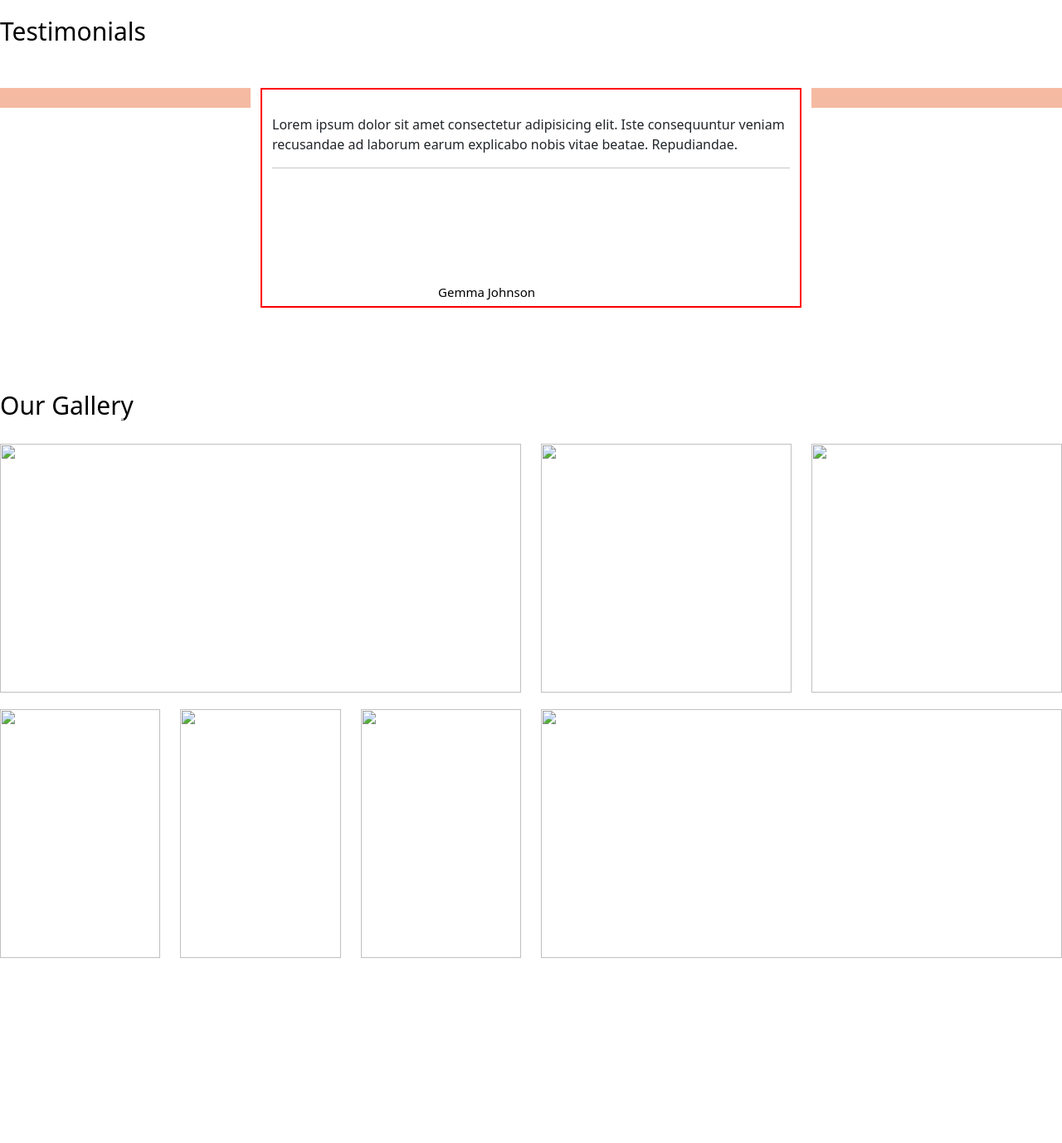
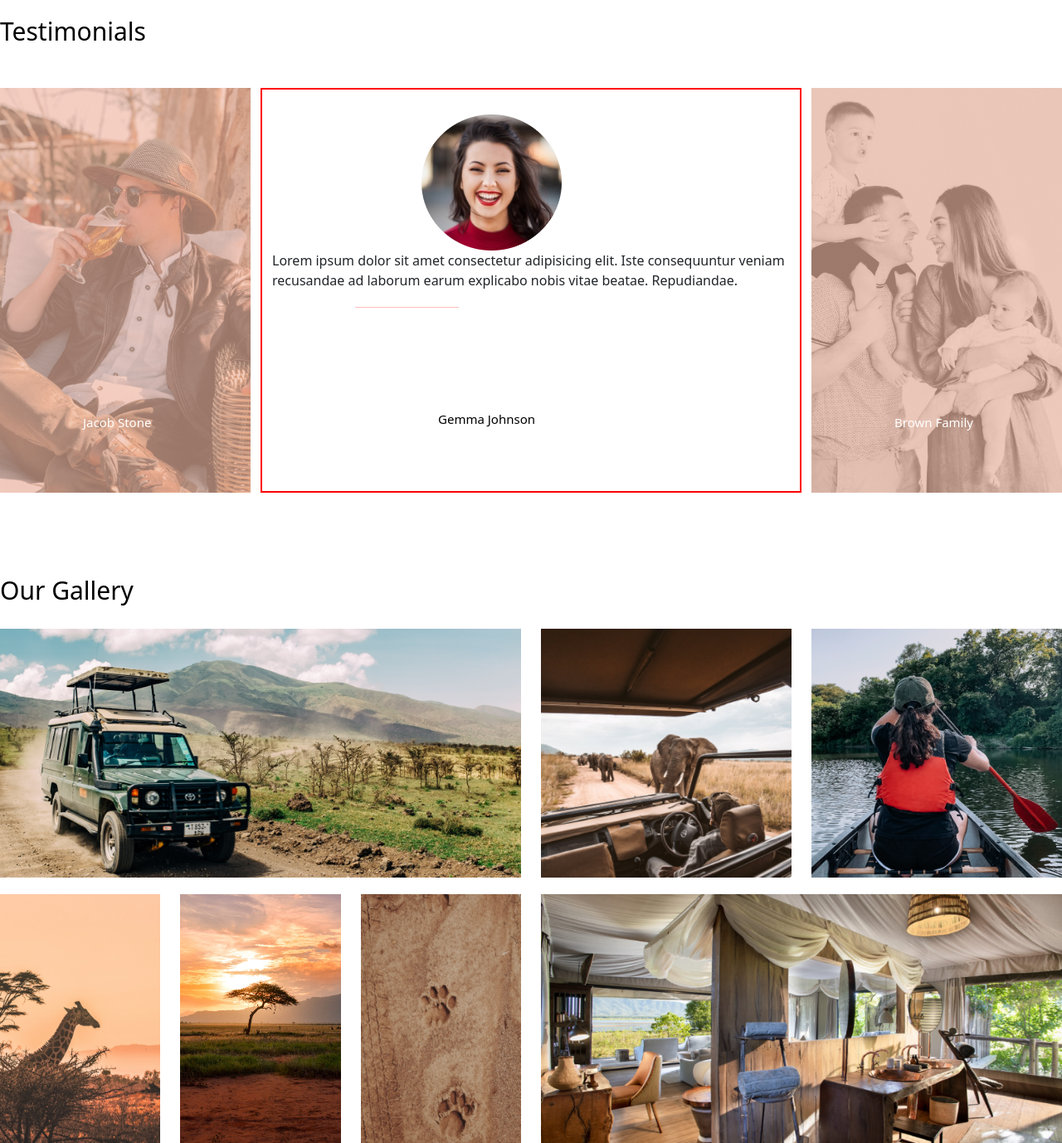
Before and after one commit to tendaichristopherfuka/Tendai-s-Nyamatusi, a plain HTML site: page index.html in a window 1280 px wide. Shown: the whole page at 83% size. Before the commit the page ends 1155 px from the top, so only its background shows below. Drawn offline with nearby package versions, Linux system fonts and the light colour scheme; files that its build step writes are made by us from their sources.

Commit message:
updated the html paths adding assets

```diff
--- a/index.html
+++ b/index.html
@@ -4,8 +4,8 @@
 <head>
     <meta charset="UTF-8">
     <meta name="viewport" content="width=device-width, initial-scale=1.0">
-    <link rel="stylesheet" href="Css/bootstrap.min.css">
-    <link rel="stylesheet" href="Css/style.css">
+    <link rel="stylesheet" href="Assets/Css/bootstrap.min.css">
+    <link rel="stylesheet" href="Assets/Css/style.css">
     <title>Document</title>
 </head>
 
@@ -17,7 +17,7 @@
             <div class="row">
                 <div class="col-md-3">
                     <div class="image-container">
-                        <img src="images/Rectangle 46.png" alt="" class="img-fluid">
+                        <img src="Assets/images/Rectangle 46.png" alt="" class="img-fluid">
                         <h4>Jacob Stone</h4>
                     </div>
 
@@ -25,7 +25,7 @@
 
                 <div class="col-md-6" style="border: 2px solid red;">
 
-                    <img id="two" src="images/Ellipse 9.png" alt="" class="img-fluid">
+                    <img id="two" src="Assets/images/Ellipse 9.png" alt="" class="img-fluid">
 
                     <p>Lorem ipsum dolor sit amet consectetur adipisicing elit. Iste consequuntur veniam recusandae ad
                         laborum earum explicabo nobis vitae beatae. Repudiandae.</p>
@@ -35,7 +35,7 @@
                 </div>
                 <div class="col-md-3">
                     <div class="image-container">
-                        <img src="images/Rectangle 45.png" alt="" class="img-fluid">
+                        <img src="Assets/images/Rectangle 45.png" alt="" class="img-fluid">
                         <h4>Brown Family</h4>
                     </div>
                 </div>
@@ -50,15 +50,15 @@
             <h2>Our Gallery</h2>
             <div class="row">
                 <div class="col-md-6">
-                    <img src="images/car.png" alt="" class="img-fluid">
+                    <img src="Assets/images/car.png" alt="" class="img-fluid">
 
                 </div>
                 <div class="col-md-3">
-                    <img src="images/Rectangle 53.png" alt="" class="img-fluid">
+                    <img src="Assets/images/Rectangle 53.png" alt="" class="img-fluid">
 
                 </div>
                 <div class="col-md-3">
-                    <img src="images/Rectangle 54.png" alt="" class="img-fluid">
+                    <img src="Assets/images/Rectangle 54.png" alt="" class="img-fluid">
 
                 </div>
             </div>
@@ -66,19 +66,19 @@
         <div id="container2">
             <div class="row">
                 <div class="col-md-2">
-                    <img src="images/Rectangle 55.png" alt="" class="img-fluid">
+                    <img src="Assets/images/Rectangle 55.png" alt="" class="img-fluid">
 
                 </div>
                 <div class="col-md-2">
-                    <img src="images/Rectangle 57.png" alt="" class="img-fluid">
+                    <img src="Assets/images/Rectangle 57.png" alt="" class="img-fluid">
 
                 </div>
                 <div class="col-md-2">
-                    <img src="images/Rectangle 56.png" alt="" class="img-fluid">
+                    <img src="Assets/images/Rectangle 56.png" alt="" class="img-fluid">
 
                 </div>
                 <div class="col-md-6">
-                    <img id="three" src="images/Rectangle 52.png" alt="" class="img-fluid">
+                    <img id="three" src="Assets/images/Rectangle 52.png" alt="" class="img-fluid">
 
                 </div>
 
@@ -88,7 +88,7 @@
 
 
     </section>
-    <script src="Assets/bootstrap.min.js"></script>
+    <script src="Assets/Css/bootstrap.min.js"></script>
 
 </body>
 
```
